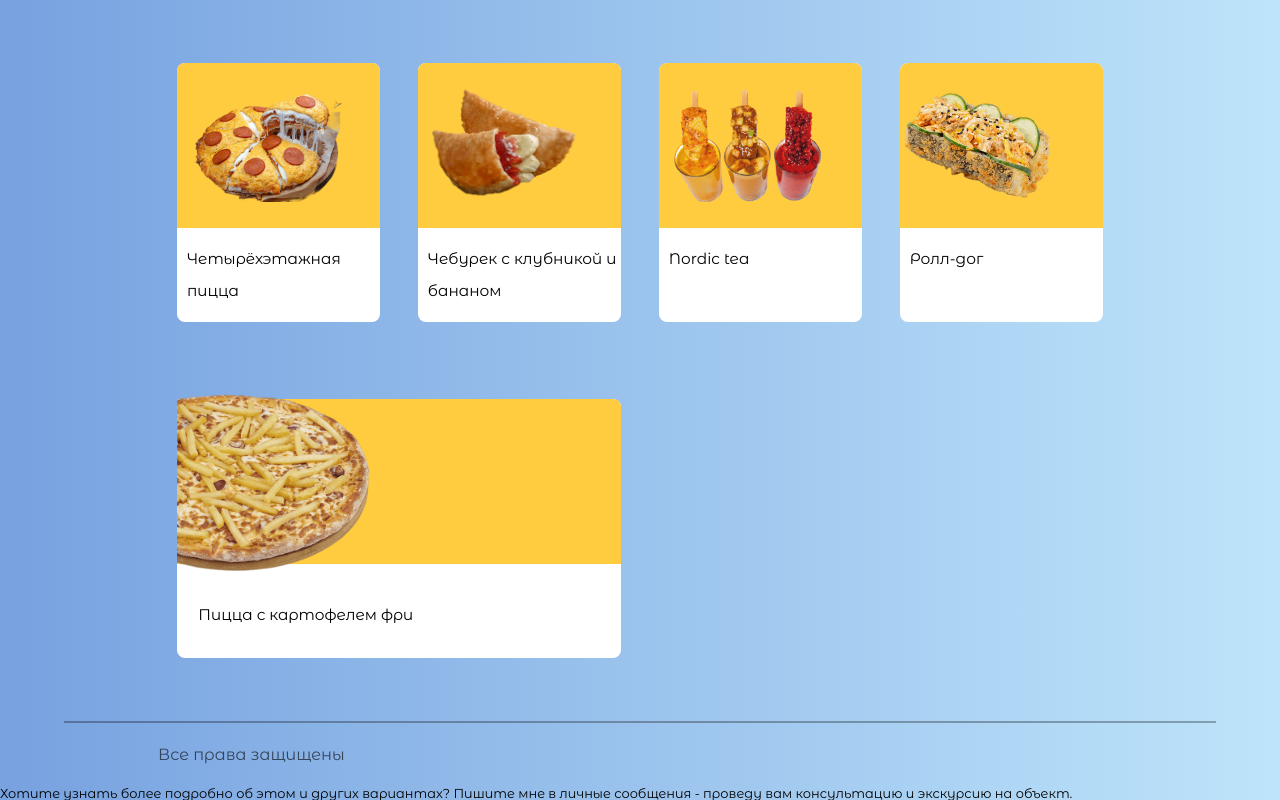
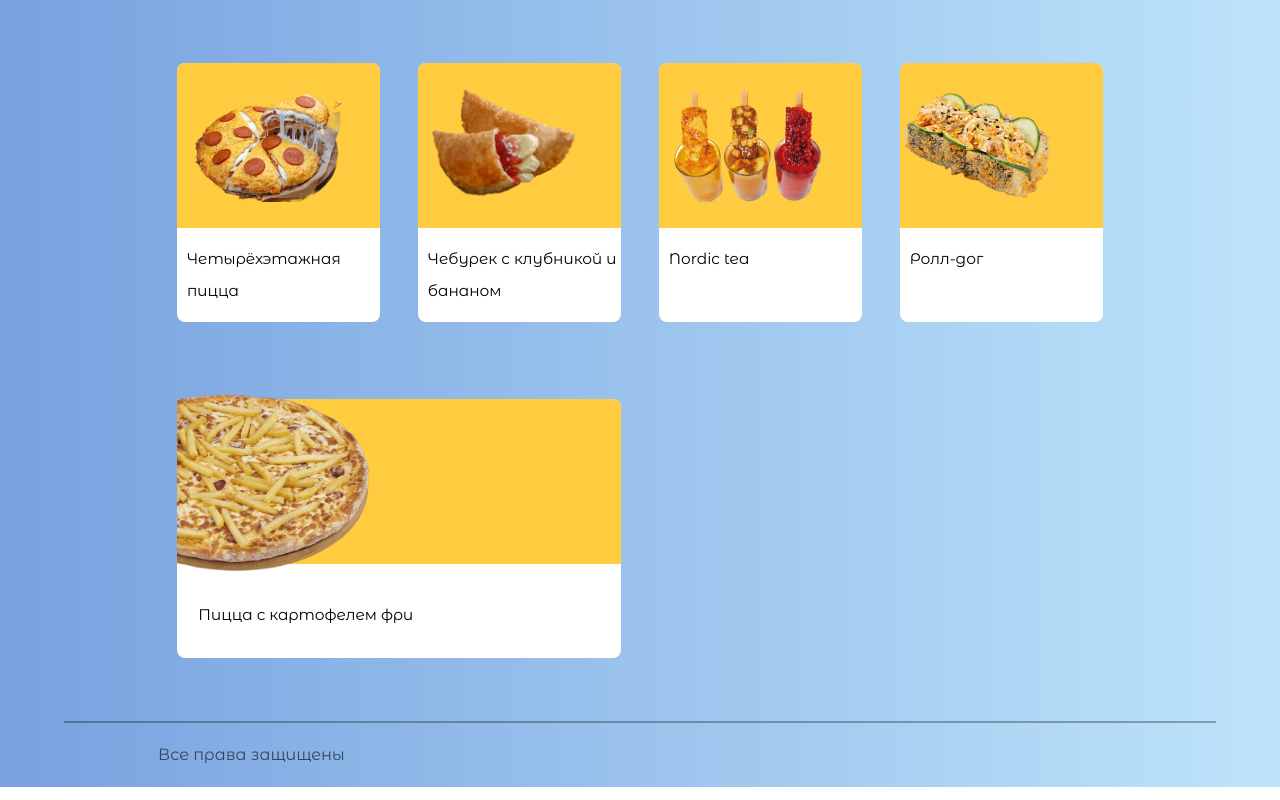
Before and after one commit to Shutcing/MenuStrange-2, a plain HTML site: page index.html in a window 1280 px wide. Shown: the part 402-1202 px from the top of the page. Drawn offline with nearby package versions, Linux system fonts and the light colour scheme.

Commit message:
Update index.html

```diff
--- a/index.html
+++ b/index.html
@@ -88,6 +88,3 @@
 	<div>
 </body>
 </html>
-
-
-Хотите узнать более подробно об этом и других вариантах? Пишите мне в личные сообщения - проведу вам консультацию и экскурсию на объект.
```
